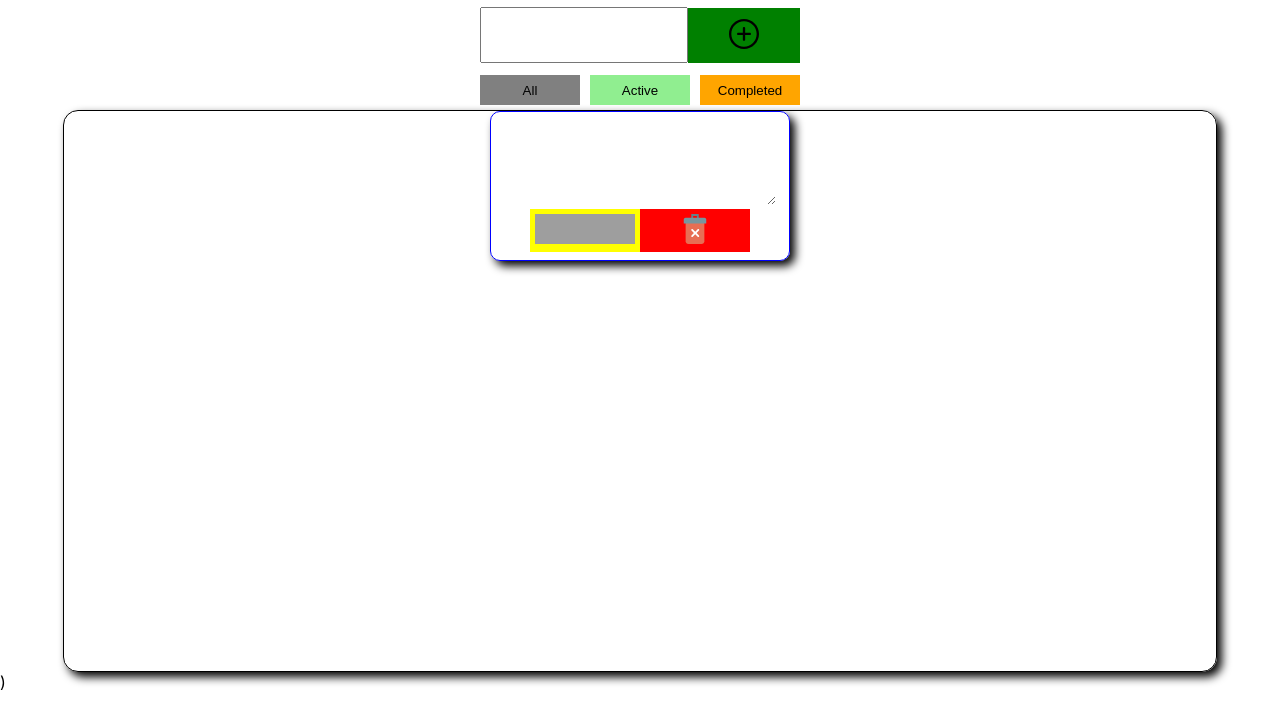
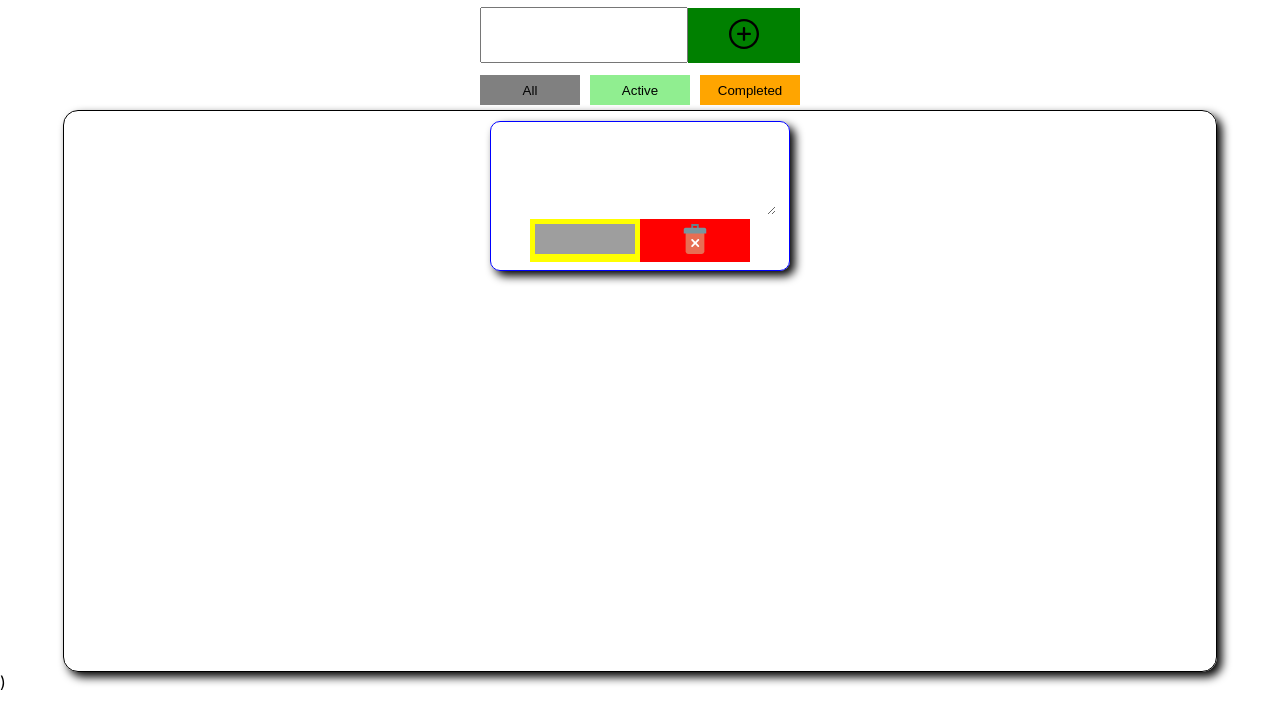
Before and after one commit to Samvel1852/todo, a React (Create React App) app: page / in a window 1280 px wide. Both pictures are taken after a click on the button 744 px from the left and 35 px from the top of the page. Shown: the top 726 px of the page. Built offline with nearby package versions, Linux system fonts and the light colour scheme; grey boxes are pictures that could not be loaded.

Commit message:
fix: fixed the deleteCard function

```diff
--- a/src/components/card/card.module.css
+++ b/src/components/card/card.module.css
@@ -6,6 +6,7 @@
   box-shadow: 5px 5px 10px black;
   text-align: center;
   box-sizing: border-box;
+  margin: 10px;
 }
 
 .DoneCard {
@@ -16,6 +17,7 @@
   box-shadow: 5px 5px 10px black;
   text-align: center;
   box-sizing: border-box;
+  margin: 10px;
 }
 
 .Wrapper {
--- a/src/containers/todo/todo.js
+++ b/src/containers/todo/todo.js
@@ -39,7 +39,7 @@ class Todo extends Component {
   handleDeleteCard = (cardId) => {
     const newList = [...this.state.lists];
     const newFilteredList = newList.filter((item) => item.id !== cardId);
-    this.setState({ lists: newFilteredList });
+    this.setState({ lists: newFilteredList, mainList: newFilteredList });
   };
 
   handleMainInputValue = (e) => {
```
